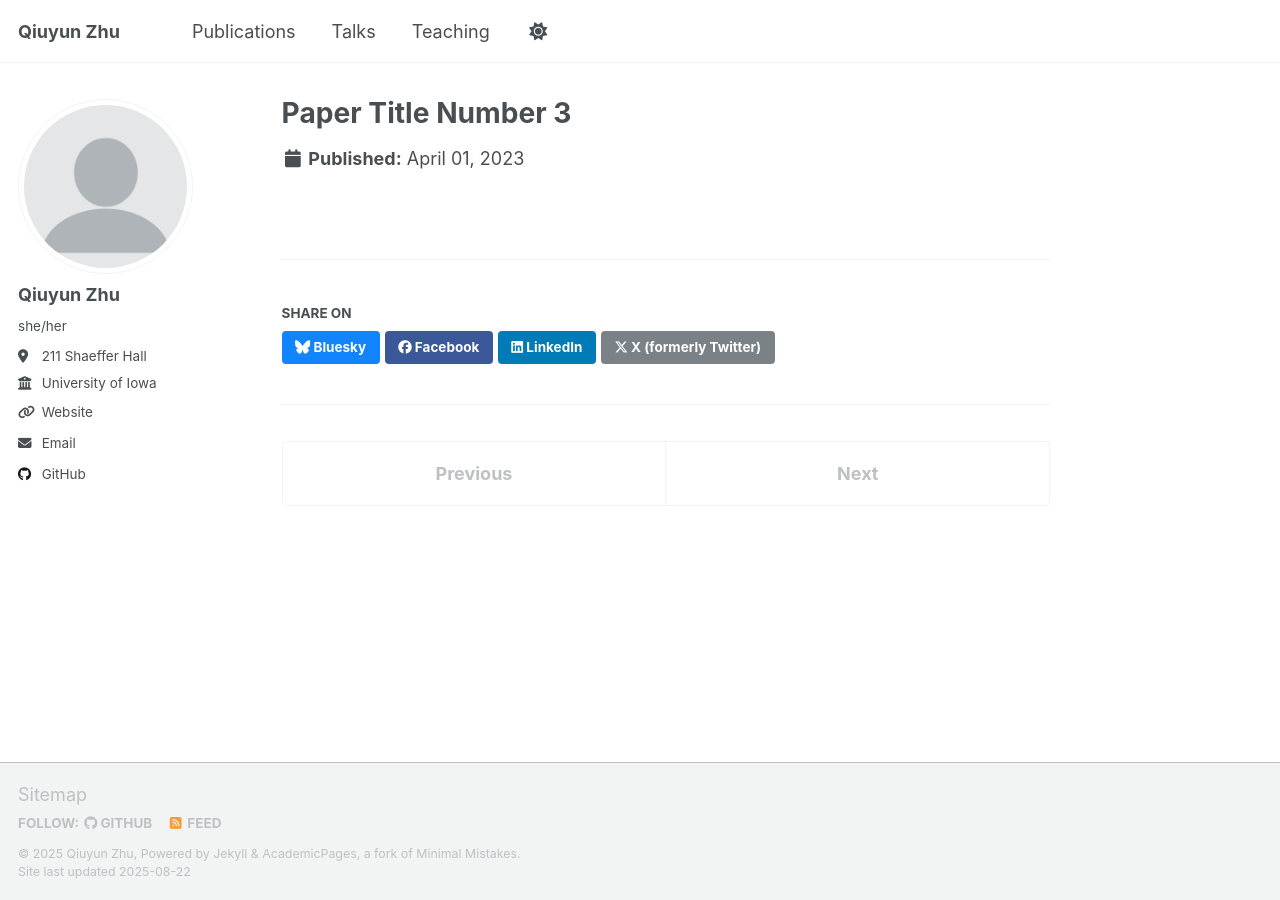
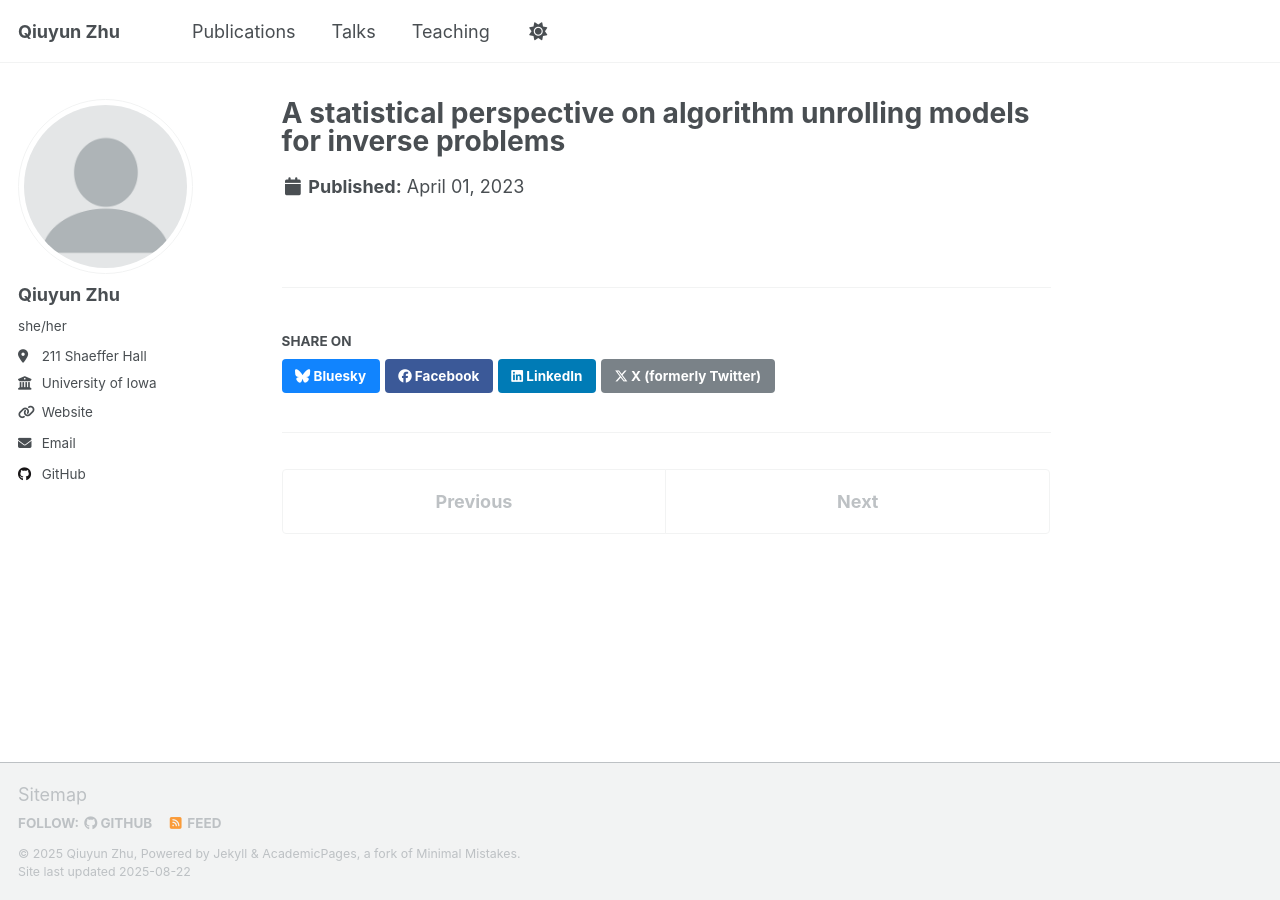
Before and after one commit to rachelwho/rachelwho.github.io, a Jekyll site: the page built from _publications/2015-10-01-paper-title-number-3.md, in a window 1280 px wide. Built offline with Jekyll 4.4.1, drawn with Linux system fonts in a browser that asks for light colours; a script that is not in the unit is left out.

Commit message:
Update 2015-10-01-paper-title-number-3.md

```diff
--- a/_publications/2015-10-01-paper-title-number-3.md
+++ b/_publications/2015-10-01-paper-title-number-3.md
@@ -1,5 +1,5 @@
 ---
-title: "Paper Title Number 3"
+title: "A statistical perspective on algorithm unrolling models for inverse problems"
 collection: publications
 category: manuscripts
 date: 2023-04-01
```
